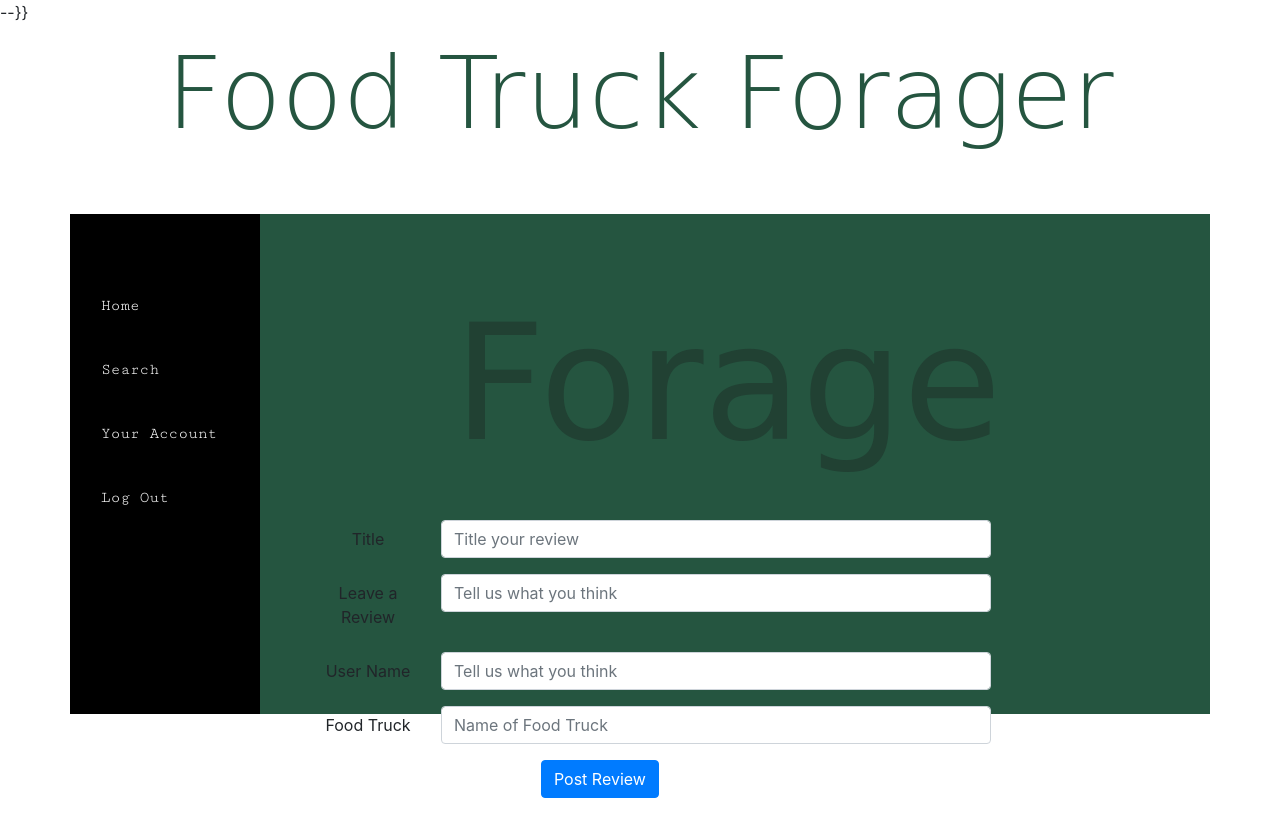
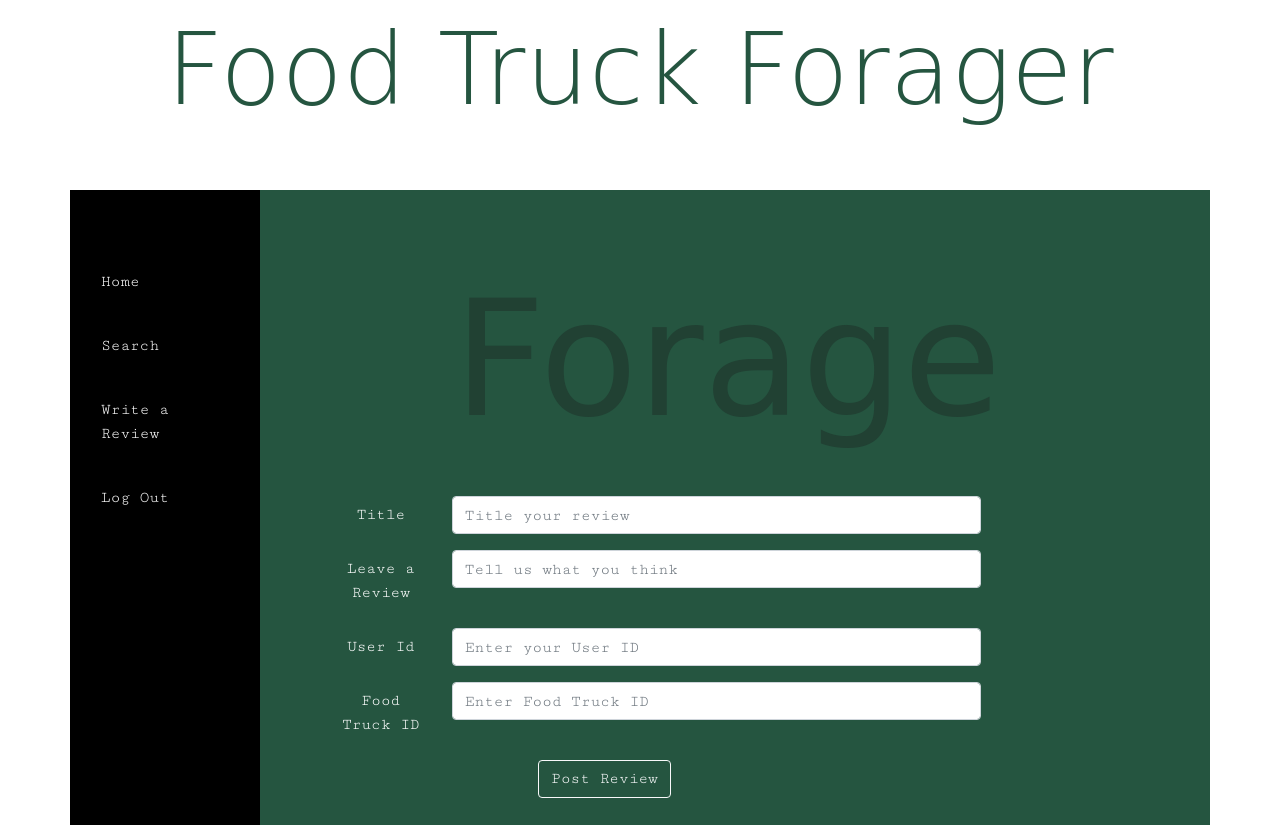
Before and after one commit to llNewcastlell/FoodTruck, a Node server app: page /review in a window 1280 px wide. Before the commit the page ends 798 px from the top, so only its background shows below. Run offline with Node 20, Linux system fonts and the light colour scheme; some libraries are stand-ins or nearby versions; some web fonts are replaced.

Commit message:
nav bar labels and reviews styling fixed

```diff
--- a/public/styles/styles.css
+++ b/public/styles/styles.css
@@ -70,6 +70,7 @@
   border: 50px;
   border-style: solid;
   border-color: rgb(37, 85, 64);
+  padding-bottom: 535px;
 }
 
 #nav{
@@ -95,6 +96,14 @@
   width: 1100px;
 }
 
+#container{
+ font-family: 'Cutive Mono', monospace;
+}
+
+.label{
+  color: white;
+}
+
 /* font-family: 'Monoton', cursive;
 font-family: 'Cabin Sketch', cursive;
 font-family: 'Fredericka the Great', cursive;
--- a/routes/review-apiRoutes.js
+++ b/routes/review-apiRoutes.js
@@ -65,7 +65,7 @@
     });
   });
 
-  // PUT route for updating reviews
+  // POST route for updating reviews
   app.post("/api/reviews", function(req, res) {
     db.Review.create(req.body, {
       where: {
--- a/views/layouts/main.handlebars
+++ b/views/layouts/main.handlebars
@@ -15,7 +15,7 @@
  {{!-- jquery --}}
   <script type="text/javascript" src="https://cdnjs.cloudflare.com/ajax/libs/jquery/3.2.1/jquery.min.js"></script>
 
-  <!-- leafit.js --> --}}
+  <!-- leafit.js -->
   <script src="https://unpkg.com/leaflet@1.3.4/dist/leaflet.js" integrity="sha512-nMMmRyTVoLYqjP9hrbed9S+FzjZHW5gY1TWCHA5ckwXZBadntCNs8kEqAWdrb9O7rxbCaA4lKTIWjDXZxflOcA=="
     crossorigin=""></script>
 
--- a/views/partials/header.handlebars
+++ b/views/partials/header.handlebars
@@ -1,4 +1,4 @@
-{{!-- Header --}}
+
 <div id="header" class="jumbotron jumbotron-fluid">
   <div class="container">
     <h1 id="headerText" class="display-4">Food Truck Forager</h1>
--- a/views/partials/navbar.handlebars
+++ b/views/partials/navbar.handlebars
@@ -7,7 +7,7 @@
         <br>
         <a class="nav-link a " href="search">Search</a>
         <br>
-        <a class="nav-link a " href="review">Your Account</a>
+        <a class="nav-link a " href="review">Write a Review</a>
         <br>
         <a class="nav-link a " href="index">Log Out</a>
 
--- a/views/review.handlebars
+++ b/views/review.handlebars
@@ -11,70 +11,49 @@
         <div class="col-sm-10" id="topRated">
             <p id="forage">Forage</p>
 
-            <div class="container">
-                <div class="row">
+            <div class="container" id="container">
+                {{!-- <div class="row"> --}}
                     <div class="col-sm-10" id="reviewDiv">
 
                         <form id="reviewForm">
-                            {{!-- -------- --}}
-                            {{!-- <div class="form-check form-check-inline">
-                                <input class="form-check-input" type="checkbox" id="inlineCheckbox1" value="option1">
-                                <label class="form-check-label" for="inlineCheckbox1">1</label>
-                            </div>
-                            <div class="form-check form-check-inline">
-                                <input class="form-check-input" type="checkbox" id="inlineCheckbox2" value="option2">
-                                <label class="form-check-label" for="inlineCheckbox2">2</label>
-                            </div>
-                            <div class="form-check form-check-inline">
-                                <input class="form-check-input" type="checkbox" id="inlineCheckbox3" value="option3"
-                                    disabled>
-                                <label class="form-check-label" for="inlineCheckbox3">3 (disabled)</label>
-                            </div>
-
-                            --}}
                             <div class="form-group row">
-                                <label for="inputEmail3" class="col-sm-2 col-form-label">Title</label>
+                                <label for="inputEmail3" class="col-sm-2 label col-form-label">Title</label>
                                 <div class="col-sm-10">
                                     <input type="input" class="form-control" id="title" placeholder="Title your review">
                                 </div>
                             </div>
 
                             <div class="form-group row">
-                                <label for="inputEmail3" class="col-sm-2 col-form-label">Leave a Review</label>
+                                <label for="inputEmail3" class="col-sm-2 label col-form-label">Leave a Review</label>
                                 <div class="col-sm-10">
                                     <input type="input" class="form-control" id="body" placeholder="Tell us what you think">
                                 </div>
                             </div>
 
-                            {{!-- <div class="form-group">
-                                <label for="example-description">Leave a Review</label>
-                                <textarea class="form-control" id="example-description body" aria-describedby="example-description"
-                                    placeholder="Tell us what you think"></textarea>
-                            </div> --}}
 
                             <div class="form-group row">
-                                <label for="inputEmail3" class="col-sm-2 col-form-label">User Name</label>
+                                <label for="inputEmail3" class="col-sm-2 label col-form-label">User Id</label>
                                 <div class="col-sm-10">
-                                    <input type="input" class="form-control" id="name" placeholder="Tell us what you think">
+                                    <input type="input" class="form-control" id="name" placeholder="Enter your User ID">
                                 </div>
                             </div>
 
                             <div class="form-group row">
-                                <label for="inputEmail3" class="col-sm-2 col-form-label">Food Truck</label>
+                                <label for="inputEmail3" class="col-sm-2 label col-form-label">Food Truck ID</label>
                                 <div class="col-sm-10">
-                                    <input type="input" class="form-control" id="foodTruck" placeholder="Name of Food Truck">
+                                    <input type="input" class="form-control" id="foodTruck" placeholder="Enter Food Truck ID">
                                 </div>
                             </div>
 
                             <div class="form-group row">
                                 <div class="col-sm-10">
-                                    <button type="submit" class="btn btn-primary">Post Review</button>
+                                    <button type="submit" class="btn btn-outline-light">Post Review</button>
                                 </div>
                             </div>
                         </form>
 
                     </div>
-                </div>
+                {{!-- </div> --}}
             </div>
         </div>
     </div>
```
Also changed, not shown: views/index.handlebars (+1 -23 lines).
